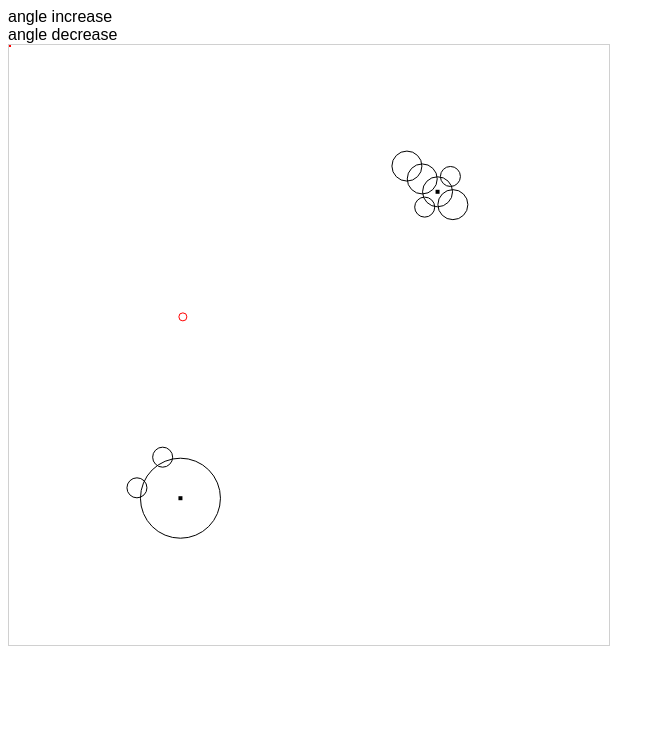
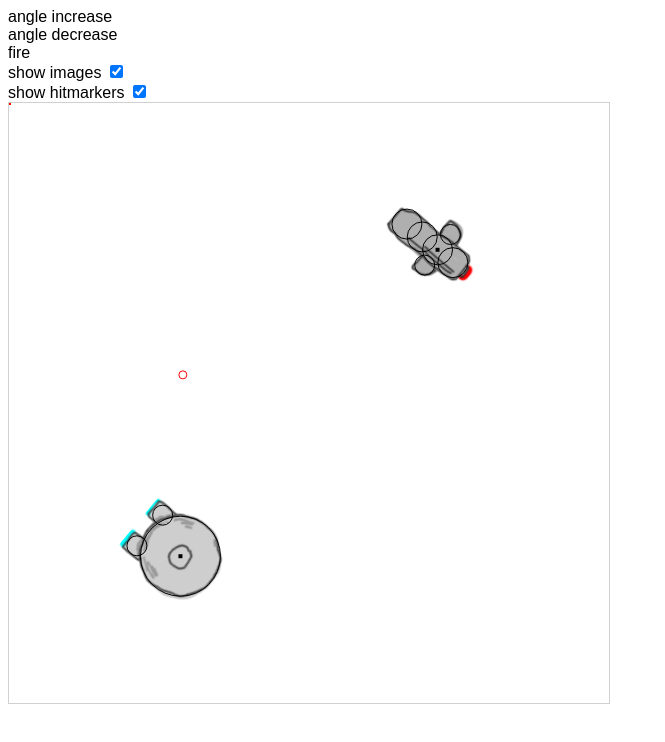
Before and after one commit to kelvinperrie/HitDetection, a plain HTML site: page index.html in a window 1280 px wide. Shown: the whole page, without its empty margins (0-665 px from the left). Drawn offline with Linux system fonts and the light colour scheme.

Commit message:
adding images

```diff
--- a/index.html
+++ b/index.html
@@ -16,6 +16,10 @@
     <body>
         <div class="angle-increase">angle increase</div>
         <div class="angle-decrease">angle decrease</div>
+        <div class="fire">fire</div>
+        <label for="show-images">show images </label><input type="checkbox" checked=checked id="show-images" /><br/>
+        <label for="show-hitmarkers">show hitmarkers </label><input type="checkbox" checked=checked id="show-hitmarkers" /><br/>
+
         <canvas id="canvas" width="600" height="600"></canvas>
         <script src="jquery-3.3.1.min.js"></script>
         <script>
@@ -299,13 +303,17 @@
                 }
             };
 
-            var ThingToHitModel = function(startPosition, hitMarkers, positionOnCircle, angleOfDirection) {
+            var ThingToHitModel = function(imageSource, startPosition, hitMarkers, positionOnCircle, angleOfDirection) {
                 var self = this;
 
                 self.position = startPosition;
                 self.hitMarkers = [];
                 self.currentAngle = positionOnCircle; //270;  // direction we are facing
                 self.directionAngle = angleOfDirection; //0;
+                self.imageSource = imageSource;
+                self.image = new Image;
+                console.log("SETTING THE FILE TO "+ imageSource.file)
+                self.image.src = imageSource.file;
 
                 self.weapons = [];
 
@@ -340,7 +348,7 @@
                 self.CheckForHit = function(x, y) {
                     var hitSomething = false;
                     for(var i = 0; i < self.hitMarkers.length; i++) {
-                        // we're going to gothrougl the hitmarkers even if we already have a hit, could hit multiple?
+                        // we're going to go through the hitmarkers even if we already have a hit, could hit multiple?
                         if(self.hitMarkers[i].CheckForHit(x, y)) {
                             hitSomething = true;
                         }
@@ -359,6 +367,12 @@
 
                     self.directionAngle = self.directionAngle - angleIncrement;
                     self.currentAngle = self.currentAngle - angleIncrement;
+                    if (self.currentAngle < -180) {
+                        self.currentAngle = (self.currentAngle + 360);
+                    }
+                    if (self.currentAngle > 180) {
+                        self.currentAngle = (self.currentAngle - 360);
+                    }
 
                     var theta_radians = self.directionAngle * (Math.PI/180);
                     // what is the adjacent (X)
@@ -375,6 +389,15 @@
                 }
 
                 self.Draw = function(ctx) {
+                    // draw the image for this object
+                    if(pageModel && pageModel.showImages) {
+                        ctx.save();
+                        ctx.translate(self.position.x, self.position.y);
+                        ctx.rotate((self.currentAngle + 90) * Math.PI / 180);
+                        ctx.drawImage(self.image, self.imageSource.xOffset, self.imageSource.yOffset);
+                        ctx.restore();
+                    }
+                    if(pageModel && pageModel.showHitMarkers) {
                         // draw the hit markers
                         for(var i = 0; i < self.hitMarkers.length; i++) {
                             self.hitMarkers[i].Draw(ctx);
@@ -383,6 +406,7 @@
                         ctx.save();
                         ctx.fillRect(self.position.x - 2, self.position.y - 2, 4, 4)
                         ctx.restore();
+                    }
 
                     for(var i = 0; i < self.weapons.length; i++) {
                         self.weapons[i].Draw(ctx);
@@ -408,7 +432,9 @@
                 self.mousePosition = {
                     x : 0,
                     y : 0
-                }
+                };
+                self.showImages = true;
+                self.showHitMarkers = true;
 
                 self.Initialize = function() {
                     var startPosition = {
@@ -425,7 +451,13 @@
                     hitMarkers.push({ type: "circle", left: 0, top: -20, size: 10 });
                     //hitMarkers.push({ type: "rectangle", left: 0, top: 0, height: 30, width: 50 });
 
-                    var thing = new ThingToHitModel(startPosition, hitMarkers, 270, 0);
+                    var imageSource = {
+                        file : "ship01.png",
+                        xOffset: -35,
+                        yOffset: -60
+                    }
+
+                    var thing = new ThingToHitModel(imageSource, startPosition, hitMarkers, 270, 0);
                     thing.weapons.push(new RocketLauncherModel(thing,null));
                     self.thingsToHit.push(thing);
 
@@ -439,8 +471,13 @@
                     hitMarkers.push({ type: "circle", left: 0, top: 0, size: 40 });
                     hitMarkers.push({ type: "circle", left: -40, top: 20, size: 10 });
                     hitMarkers.push({ type: "circle", left: -40, top: -20, size: 10 });
+                    imageSource = {
+                        file : "ship02.png",
+                        xOffset: -43.5,
+                        yOffset: -42.5
+                    }
 
-                    thing = new ThingToHitModel(startPosition, hitMarkers, 90 , 180);
+                    thing = new ThingToHitModel(imageSource, startPosition, hitMarkers, 90 , 180);
                     self.thingsToHit.push(thing);
 
                     console.log(self.thingsToHit[1]);
@@ -500,6 +537,15 @@
             $(".angle-decrease").on("click", function(event) {
                 pageModel.thingsToHit[0].ChangeAngle(-15);
             });
+            $(".fire").on("click", function(event) {
+                pageModel.thingsToHit[0].weapons[0].Fire();
+            });
+            $("#show-images").on("click", function() {
+                pageModel.showImages = $("#show-images").is(":checked");
+            });
+            $("#show-hitmarkers").on("click", function() {
+                pageModel.showHitMarkers = $("#show-hitmarkers").is(":checked");
+            });
 
         </script>
     </body>
```
Also changed, not shown: ship01.png (added), ship02.png (added), 2 other files. Lines whose indentation alone changed are shown as unchanged.
